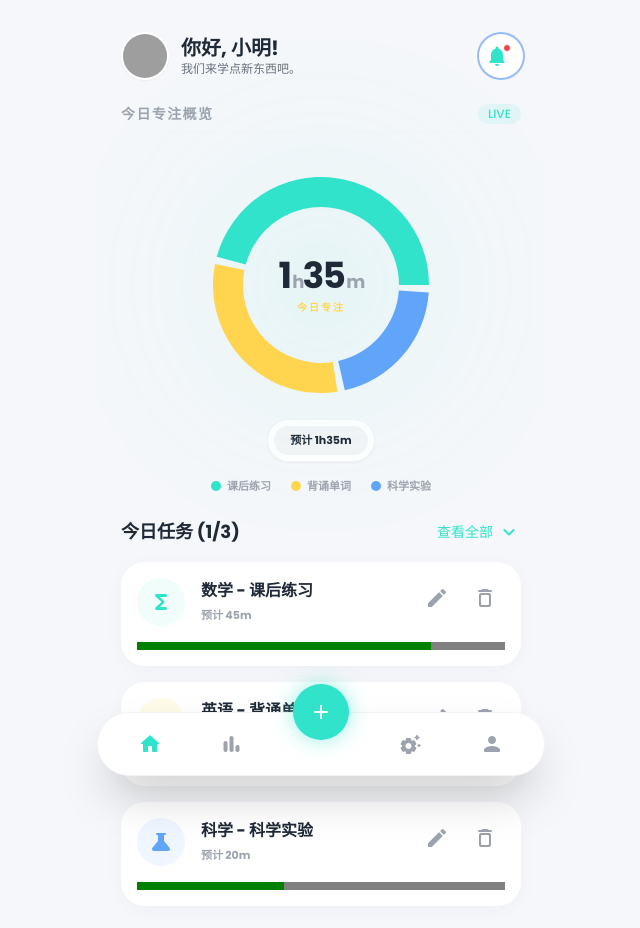
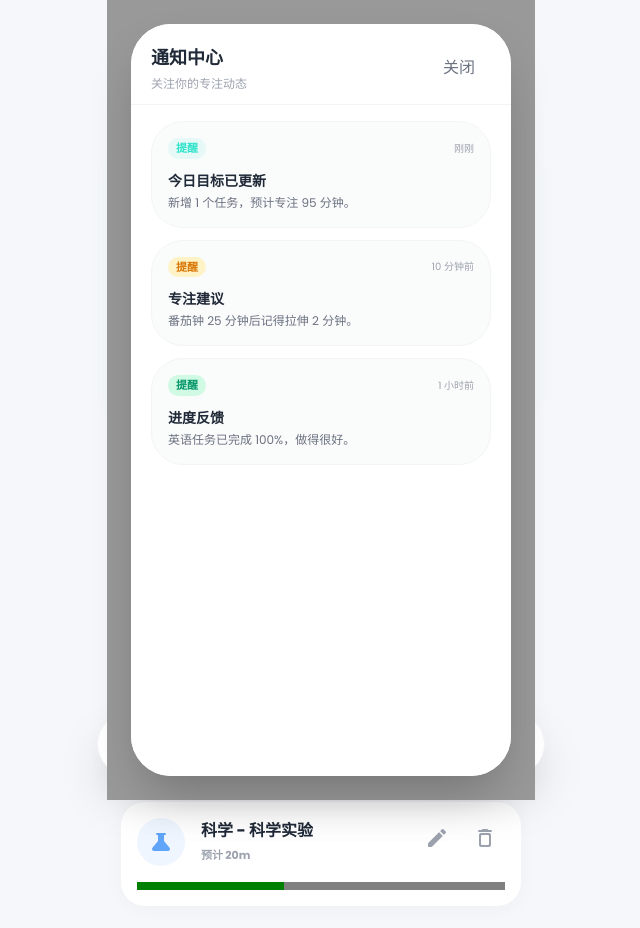
Before and after one commit to LearnFlowAI/starter, a Next.js app: page /dashboard in a window 1280 px wide. Both pictures are taken after a click on the button "notifications". Shown: the top 928 px of the page, without its empty margins (319-959 px from the left). Built offline with nearby package versions, Linux system fonts and the light colour scheme; grey boxes are pictures that could not be loaded.

Commit message:
feat(dashboard): 补全通知与任务操作交互

```diff
--- a/app/dashboard/page.tsx
+++ b/app/dashboard/page.tsx
@@ -6,12 +6,15 @@ import { useRouter } from 'next/navigation';
 
 import { TASK_CONFIG, MOCK_TASKS } from '../../lib/constants';
 import NavBar from '../components/NavBar';
-import type { Task, AppView } from '../../types';
+import type { Task, AppView, TaskType } from '../../types';
 import { useLocalState } from '../lib/storage';
 import Button from '../components/ui/Button';
 import Card from '../components/ui/Card';
+import Modal from '../components/ui/Modal';
 import Progress from '../components/ui/Progress';
 import Badge from '../components/ui/Badge';
+import Input from '../components/ui/Input';
+import { useToast } from '../components/Toast';
 
 export default function DashboardPage() {
   const [tasks, setTasks] = useLocalState<Task[]>('lf_all_tasks', MOCK_TASKS);
@@ -20,8 +23,17 @@ export default function DashboardPage() {
   const [showAllTasks, setShowAllTasks] = useState(false);
   const [focusView, setFocusView] = useState<'planned' | 'actual'>('planned');
   const [activeIndex, setActiveIndex] = useState<number | null>(null);
+  const [isNotificationsOpen, setIsNotificationsOpen] = useState(false);
+  const [isEditOpen, setIsEditOpen] = useState(false);
+  const [editingTask, setEditingTask] = useState<Task | null>(null);
+  const [draftName, setDraftName] = useState('');
+  const [draftType, setDraftType] = useState<TaskType>('math');
+  const [draftDuration, setDraftDuration] = useState(30);
+  const [isDeleteOpen, setIsDeleteOpen] = useState(false);
+  const [deleteTarget, setDeleteTarget] = useState<Task | null>(null);
 
   const router = useRouter();
+  const { showToast } = useToast();
 
   const onNavigate = (view: AppView) => {
     router.push(`/${view}`);
@@ -106,7 +118,78 @@ export default function DashboardPage() {
   const onPieLeave = () => setActiveIndex(null);
   const onPieClick = (_: unknown, index: number) => setActiveIndex(activeIndex === index ? null : index);
 
-  const displayedTasks = showAllTasks ? tasks : tasks.slice(0, 3);
+  const notifications = [
+    {
+      id: 'note-1',
+      title: '今日目标已更新',
+      detail: '新增 1 个任务，预计专注 95 分钟。',
+      time: '刚刚',
+      tone: 'bg-primary/10 text-primary'
+    },
+    {
+      id: 'note-2',
+      title: '专注建议',
+      detail: '番茄钟 25 分钟后记得拉伸 2 分钟。',
+      time: '10 分钟前',
+      tone: 'bg-amber-100 text-amber-600'
+    },
+    {
+      id: 'note-3',
+      title: '进度反馈',
+      detail: '英语任务已完成 100%，做得很好。',
+      time: '1 小时前',
+      tone: 'bg-emerald-100 text-emerald-600'
+    }
+  ];
+  const hasNotifications = notifications.length > 0;
+
+  const handleOpenEdit = (task: Task) => {
+    setEditingTask(task);
+    setDraftName(task.name);
+    setDraftType(task.type);
+    setDraftDuration(task.duration);
+    setIsEditOpen(true);
+  };
+
+  const handleEditSave = () => {
+    if (!editingTask) return;
+    setTasks((prev) =>
+      prev.map((item) =>
+        item.id === editingTask.id
+          ? {
+              ...item,
+              name: draftName.trim() || item.name,
+              type: draftType,
+              duration: Math.max(1, Number.isFinite(draftDuration) ? draftDuration : item.duration)
+            }
+          : item
+      )
+    );
+    setIsEditOpen(false);
+    setEditingTask(null);
+    showToast('success', '任务已更新');
+  };
+
+  const handleDeleteRequest = (task: Task) => {
+    setDeleteTarget(task);
+    setIsDeleteOpen(true);
+  };
+
+  const handleDeleteConfirm = () => {
+    if (!deleteTarget) return;
+    setTasks((prev) => prev.filter((task) => task.id !== deleteTarget.id));
+    if (activeTaskId === deleteTarget.id) {
+      setActiveTaskId(null);
+      setIsTimerActive(false);
+      localStorage.removeItem('lf_timer_status');
+    }
+    setIsDeleteOpen(false);
+    setDeleteTarget(null);
+    showToast('warning', '任务已删除');
+  };
+
+  const canToggleTasks = tasks.length > 3;
+  const displayedTasks = showAllTasks || !canToggleTasks ? tasks : tasks.slice(0, 3);
 
   return (
     <div className="pb-32">
@@ -124,7 +207,13 @@ export default function DashboardPage() {
             <p className="text-xs text-gray-500 dark:text-gray-400">我们来学点新东西吧。</p>
           </div>
         </div>
-        <Button variant="icon" icon="notifications" className="relative text-primary bg-white dark:bg-card-dark rounded-full shadow-sm hover:bg-gray-50 dark:hover:bg-gray-700">
+        <Button
+          variant="icon"
+          icon="notifications"
+          aria-label="打开通知"
+          onClick={() => setIsNotificationsOpen(true)}
+          className="relative text-primary bg-white dark:bg-card-dark rounded-full shadow-sm hover:bg-gray-50 dark:hover:bg-gray-700"
+        >
           <span className="absolute top-2 right-2.5 w-2 h-2 bg-red-500 rounded-full border border-white dark:border-gray-800" />
         </Button>
       </header>
@@ -261,11 +350,23 @@ export default function DashboardPage() {
           <h2 className="text-lg font-bold text-gray-800 dark:text-white">今日任务 ({completedTasksCount}/{tasks.length})</h2>
           <button
             onClick={() => setShowAllTasks(!showAllTasks)}
-            className="text-sm font-medium text-primary hover:text-teal-600 transition-colors flex items-center gap-1"
+            className={`text-sm font-medium transition-colors flex items-center gap-1 ${
+              canToggleTasks
+                ? 'text-primary hover:text-teal-600'
+                : 'text-gray-300 cursor-not-allowed'
+            }`}
             type="button"
+            disabled={!canToggleTasks}
           >
-            {showAllTasks ? '收起' : '查看全部'}
-            <span className="material-icons-round text-xs transition-transform" style={{ transform: showAllTasks ? 'rotate(180deg)' : 'none' }}>expand_more</span>
+            {canToggleTasks ? (showAllTasks ? '收起' : '查看全部') : '已全部展示'}
+            {canToggleTasks && (
+              <span
+                className="material-icons-round text-xs transition-transform"
+                style={{ transform: showAllTasks ? 'rotate(180deg)' : 'none' }}
+              >
+                expand_more
+              </span>
+            )}
           </button>
         </div>
         <div className="space-y-4">
@@ -307,8 +408,20 @@ export default function DashboardPage() {
                   </button>
 
                   <div className="flex gap-2 items-center">
-                    <Button variant="icon" icon="edit" className="text-gray-200 hover:text-primary" />
-                    <Button variant="icon" icon="delete_outline" className="text-gray-200 hover:text-rose-500" />
+                    <Button
+                      variant="icon"
+                      icon="edit"
+                      aria-label="编辑任务"
+                      onClick={() => handleOpenEdit(task)}
+                      className="text-gray-200 hover:text-primary"
+                    />
+                    <Button
+                      variant="icon"
+                      icon="delete_outline"
+                      aria-label="删除任务"
+                      onClick={() => handleDeleteRequest(task)}
+                      className="text-gray-200 hover:text-rose-500"
+                    />
                   </div>
                 </div>
                 <Progress value={task.progress} />
@@ -319,6 +432,151 @@ export default function DashboardPage() {
       </div>
 
       <NavBar currentView="dashboard" onNavigate={onNavigate} />
+
+      <Modal
+        isOpen={isNotificationsOpen}
+        onClose={() => setIsNotificationsOpen(false)}
+        contentClassName="w-full sm:w-[380px] sm:ml-auto h-[85vh] sm:h-[calc(100vh-3rem)] rounded-t-3xl sm:rounded-3xl overflow-hidden"
+      >
+        <div className="h-full flex flex-col bg-white dark:bg-gray-900">
+          <div className="px-5 pt-5 pb-3 border-b border-gray-100 dark:border-gray-800 flex items-center justify-between">
+            <div>
+              <h3 className="text-lg font-bold text-gray-800 dark:text-white">通知中心</h3>
+              <p className="text-xs text-gray-400 mt-1">关注你的专注动态</p>
+            </div>
+            <Button
+              variant="ghost"
+              aria-label="关闭通知"
+              onClick={() => setIsNotificationsOpen(false)}
+              className="text-gray-400 hover:text-gray-700 dark:hover:text-gray-200"
+            >
+              关闭
+            </Button>
+          </div>
+
+          <div className="flex-1 overflow-auto px-5 py-4 space-y-3">
+            {hasNotifications ? (
+              notifications.map((note) => (
+                <div
+                  key={note.id}
+                  className="p-4 rounded-2xl border border-gray-100 dark:border-gray-800 bg-gray-50/80 dark:bg-gray-800/60"
+                >
+                  <div className="flex items-center justify-between">
+                    <span className={`text-[11px] font-bold px-2 py-0.5 rounded-full ${note.tone}`}>
+                      提醒
+                    </span>
+                    <span className="text-[10px] text-gray-400">{note.time}</span>
+                  </div>
+                  <h4 className="mt-3 text-sm font-bold text-gray-800 dark:text-white">{note.title}</h4>
+                  <p className="mt-1 text-xs text-gray-500 dark:text-gray-400">{note.detail}</p>
+                </div>
+              ))
+            ) : (
+              <div className="flex flex-col items-center justify-center text-center py-10">
+                <div className="w-14 h-14 rounded-2xl bg-gray-100 dark:bg-gray-800 flex items-center justify-center text-gray-400">
+                  <span className="material-icons-round text-2xl">notifications_off</span>
+                </div>
+                <p className="mt-4 text-sm font-semibold text-gray-700 dark:text-gray-200">暂无新通知</p>
+                <p className="mt-1 text-xs text-gray-400">完成任务后会提醒你。</p>
+              </div>
+            )}
+          </div>
+        </div>
+      </Modal>
+
+      <Modal
+        isOpen={isEditOpen}
+        onClose={() => setIsEditOpen(false)}
+        contentClassName="w-full sm:w-[420px] rounded-3xl overflow-hidden"
+      >
+        <div className="bg-white dark:bg-gray-900 p-6 space-y-5">
+          <div>
+            <h3 className="text-lg font-bold text-gray-800 dark:text-white">编辑任务</h3>
+            <p className="text-xs text-gray-400 mt-1">调整任务信息并保存到今日计划。</p>
+          </div>
+
+          <div className="space-y-3">
+            <label className="block text-xs font-semibold text-gray-500" htmlFor="edit-task-name">
+              任务名称
+            </label>
+            <Input
+              id="edit-task-name"
+              value={draftName}
+              onChange={(event) => setDraftName(event.target.value)}
+              placeholder="请输入任务名称"
+            />
+          </div>
+
+          <div className="space-y-3">
+            <label className="block text-xs font-semibold text-gray-500" htmlFor="edit-task-type">
+              科目
+            </label>
+            <select
+              id="edit-task-type"
+              value={draftType}
+              onChange={(event) => setDraftType(event.target.value as TaskType)}
+              className="w-full border border-gray-300 rounded py-2 px-3 text-text-main-light dark:text-text-main-dark bg-card-light dark:bg-card-dark focus:outline-none focus:ring-2 focus:ring-primary focus:border-transparent transition-colors duration-200"
+            >
+              {Object.entries(TASK_CONFIG).map(([key, config]) => (
+                <option key={key} value={key}>
+                  {config.label}
+                </option>
+              ))}
+            </select>
+          </div>
+
+          <div className="space-y-3">
+            <label className="block text-xs font-semibold text-gray-500" htmlFor="edit-task-duration">
+              预计时长(分钟)
+            </label>
+            <Input
+              id="edit-task-duration"
+              type="number"
+              min={1}
+              value={draftDuration}
+              onChange={(event) => setDraftDuration(Number(event.target.value))}
+            />
+          </div>
+
+          <div className="flex items-center justify-end gap-3 pt-2">
+            <Button variant="ghost" onClick={() => setIsEditOpen(false)}>
+              取消
+            </Button>
+            <Button onClick={handleEditSave}>
+              保存修改
+            </Button>
+          </div>
+        </div>
+      </Modal>
+
+      <Modal
+        isOpen={isDeleteOpen}
+        onClose={() => setIsDeleteOpen(false)}
+        contentClassName="w-full sm:w-[360px] rounded-3xl overflow-hidden"
+      >
+        <div className="bg-white dark:bg-gray-900 p-6 space-y-5">
+          <div className="flex items-center gap-3">
+            <div className="w-10 h-10 rounded-2xl bg-rose-100 text-rose-500 flex items-center justify-center">
+              <span className="material-icons-round">delete_outline</span>
+            </div>
+            <div>
+              <h3 className="text-lg font-bold text-gray-800 dark:text-white">确认删除</h3>
+              <p className="text-xs text-gray-400">该操作无法撤销</p>
+            </div>
+          </div>
+          <div className="rounded-2xl border border-rose-100 bg-rose-50 px-4 py-3 text-sm text-rose-500">
+            任务 “{deleteTarget?.name ?? ''}” 将从今日清单中移除。
+          </div>
+          <div className="flex items-center justify-end gap-3">
+            <Button variant="ghost" onClick={() => setIsDeleteOpen(false)}>
+              取消
+            </Button>
+            <Button onClick={handleDeleteConfirm}>
+              确认删除
+            </Button>
+          </div>
+        </div>
+      </Modal>
     </div>
   );
 };
```
Also changed, not shown: 1 other file (tests, documents, lock files or other folders).
